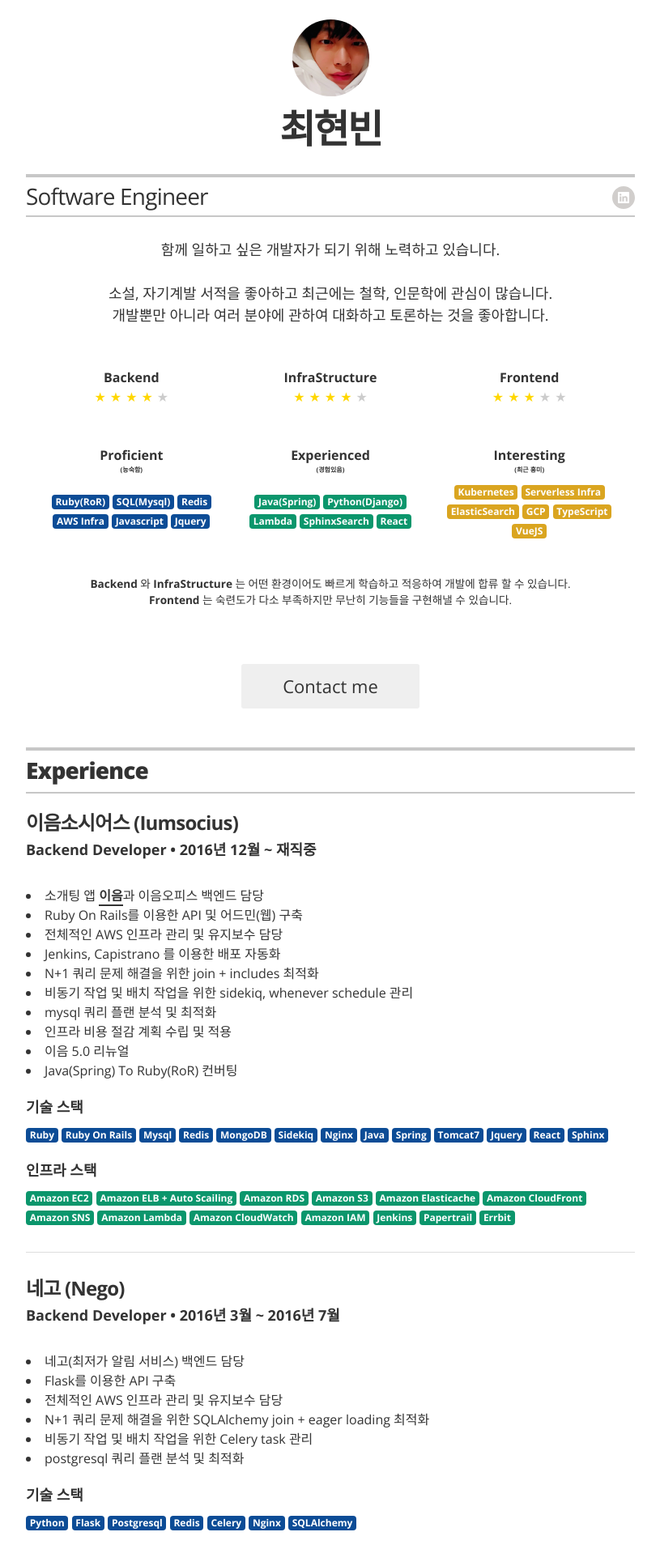
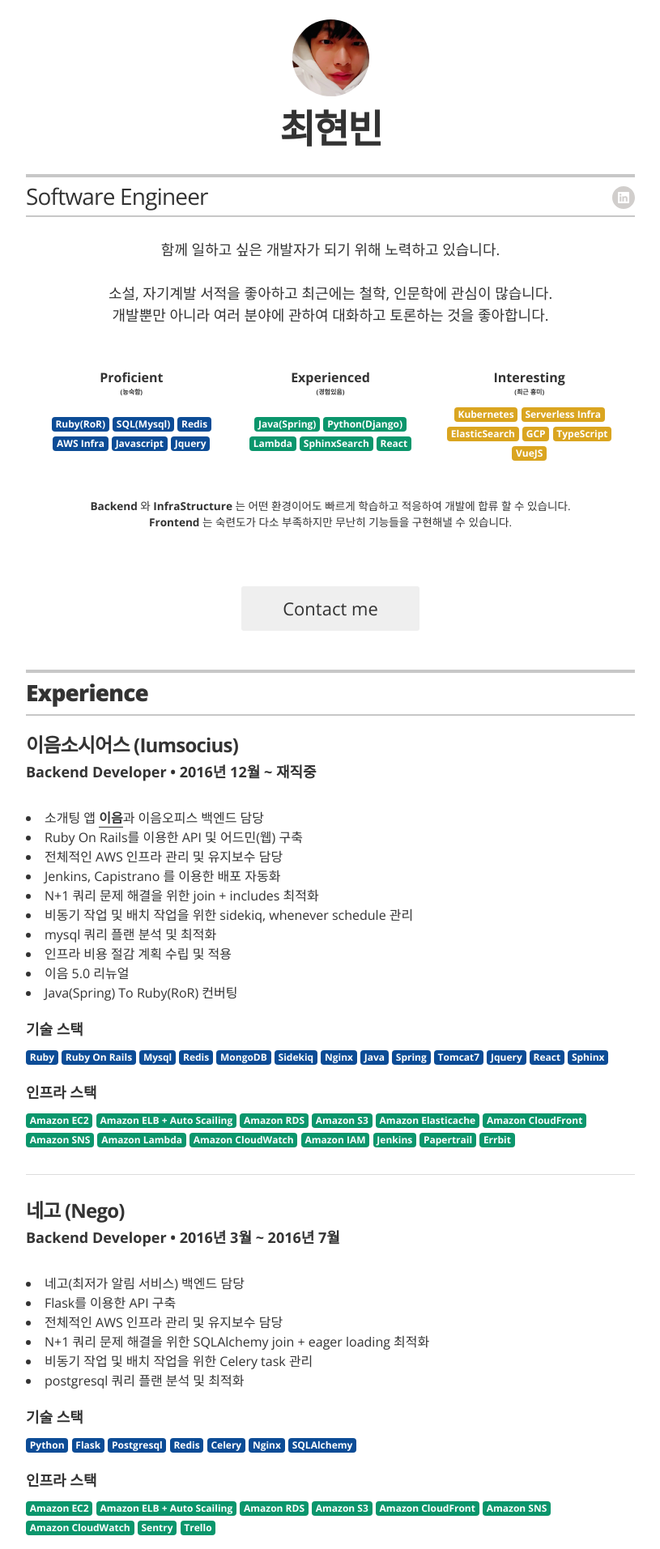
Before and after one commit to bingl2/resume, a Jekyll site: the page built from index.html, in a window 1280 px wide. Shown: the top 1913 px of the page at 81% size, without its empty margins (232-1047 px from the left). Built offline with Jekyll 4.4.1, drawn with Linux system fonts in a browser that asks for light colours.

Commit message:
별점 제거 및 이음 5.0 리뉴얼 작업 한거 링크 걸기

```diff
--- a/_data/projects.yml
+++ b/_data/projects.yml
@@ -4,7 +4,7 @@
   infraset: ["Amazon EC2", "Amazon RDS", "Amazon ElastiCache", "Amazon S3", "Amazon Route53"]
   descriptions: ["Java와 Spring으로 구현된 구어드민을 Ruby와 RoR로 구현된 신어드민으로 이전 작업", "모든 과정을 직접 주도하여 기능 분석 및 의사소통 진행", "Spring 학습 및 구어드민 구조 분석", "모니터링 뷰 구현시 React 활용", "구어드민 운영 서버 분석 및 정리"]
 
-- project: 이음 5.0 리뉴얼
+- project: "<a href='https://apps.apple.com/kr/app/id463416244'class='target-link' target='_blank'>이음 5.0 리뉴얼</a>"
   duration: 2018.12 — 2019.4
   skillset: ["Ruby", "Ruby On Rails", "Mysql", "Jquery", "Javascript", "Redis", "Whenever", "Sphinx Search Engine", "Sidekiq"]
   infraset: ["Amazon EC2", "Amazon RDS", "Amazon ElastiCache", "Amazon S3", "Amazon Lambda", "Amazon CloudWatch", "Amazon Route53"]
--- a/_layouts/resume.html
+++ b/_layouts/resume.html
@@ -36,31 +36,31 @@
         </div>
         <br>
 
-        <table width="100%" class="skill-star">
-            <tr>
-                {% for skill in site.data.skills %}
-                <th width="33%" style="text-align: center; font-size: 1rem">{{ skill.area }}</th>
-                {% endfor %}
-            </tr>
+        <!--<table width="100%" class="skill-star">-->
+            <!--<tr>-->
+                <!--{% for skill in site.data.skills %}-->
+                <!--<th width="33%" style="text-align: center; font-size: 1rem">{{ skill.area }}</th>-->
+                <!--{% endfor %}-->
+            <!--</tr>-->
 
-            <tr>
-                {% for skill in site.data.skills %}
-                <td style="text-align: center;">
-                    <p class="star-rating">
-                        {% for number in (1..skill.level)%}
-                        <span class="on">★</span>
-                        {% endfor %}
-                        {% for number in (skill.level..4)%}
-                        <span>★</span>
-                        {% endfor %}
-                    </p>
-                </td>
-                {% endfor %}
-            </tr>
-        </table>
+            <!--<tr>-->
+                <!--{% for skill in site.data.skills %}-->
+                <!--<td style="text-align: center;">-->
+                    <!--<p class="star-rating">-->
+                        <!--{% for number in (1..skill.level)%}-->
+                        <!--<span class="on">★</span>-->
+                        <!--{% endfor %}-->
+                        <!--{% for number in (skill.level..4)%}-->
+                        <!--<span>★</span>-->
+                        <!--{% endfor %}-->
+                    <!--</p>-->
+                <!--</td>-->
+                <!--{% endfor %}-->
+            <!--</tr>-->
+        <!--</table>-->
 
-        <br>
-        <br>
+        <!--<br>-->
+        <!--<br>-->
 
         <table width="100%" class="skill-star">
             <tr>
--- a/_sass/_resume.scss
+++ b/_sass/_resume.scss
@@ -36,7 +36,7 @@
 .target-link {
   color: #333;
   text-decoration: none;
-  border-bottom: 2px solid;
+  border-bottom: 1px solid;
   font-weight: bold;
 }
 
```
